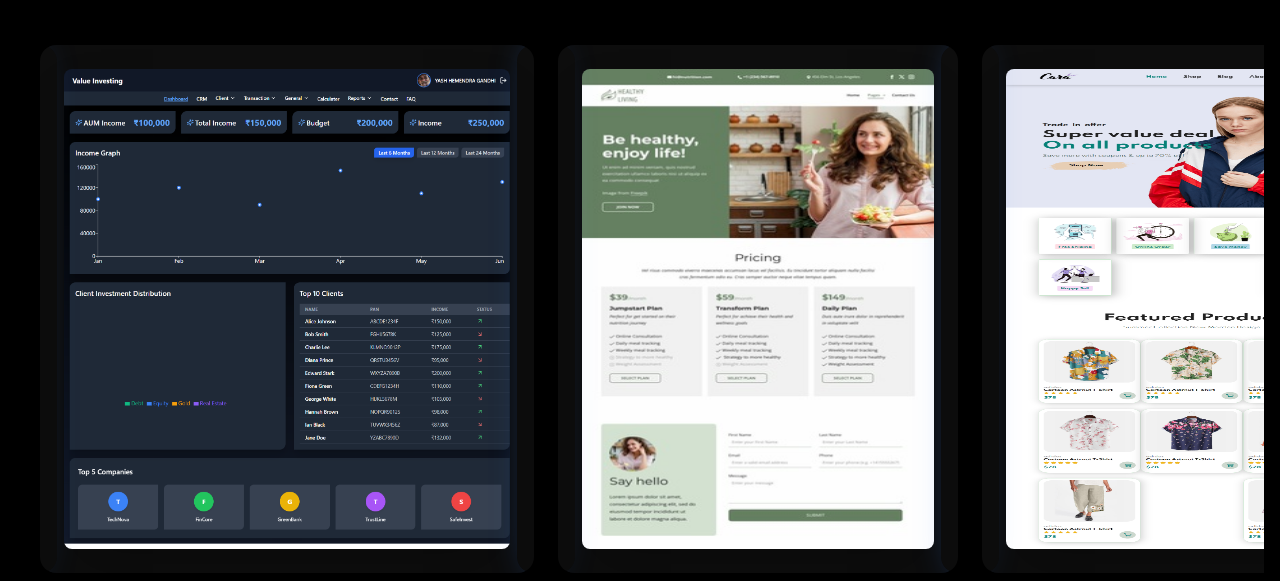
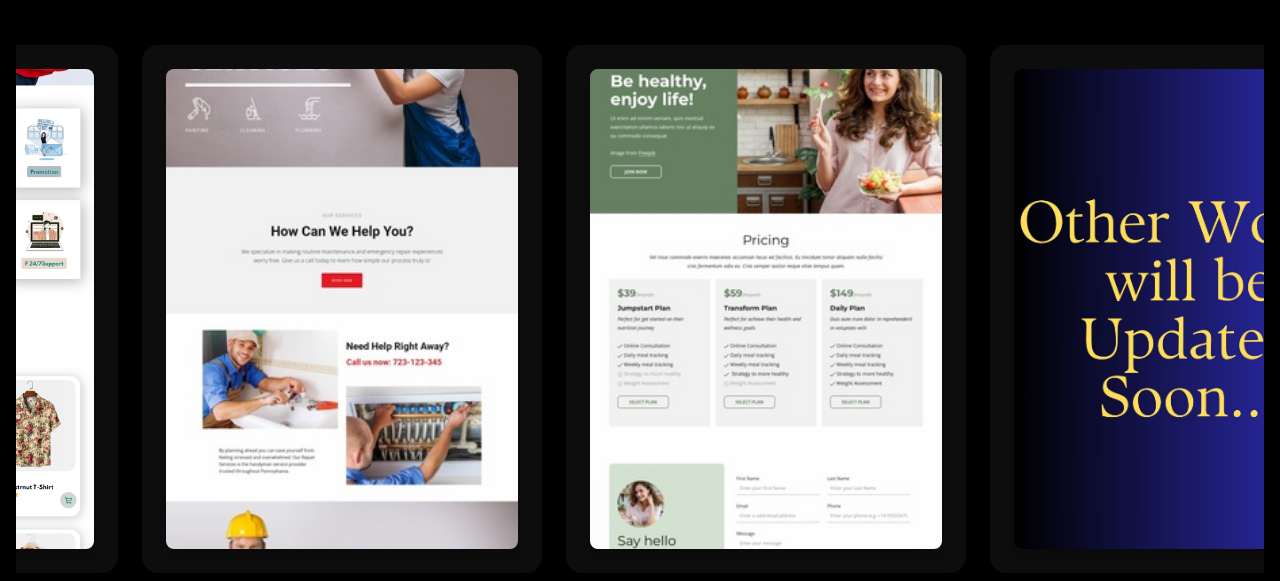
Before and after one commit to ValueInvest23/Value-Portfolio, a React (Vite) app: page / in a window 1280 px wide. Shown: the part 899-1480 px from the top of the page. Built offline with nearby package versions, Linux system fonts and the light colour scheme.

Commit message:
changes in carts

```diff
--- a/src/Cart.jsx
+++ b/src/Cart.jsx
@@ -1,6 +1,7 @@
 import React, { useRef, useEffect, useState } from "react";
 import { FontAwesomeIcon } from "@fortawesome/react-fontawesome";
 import { faChevronLeft, faChevronRight } from "@fortawesome/free-solid-svg-icons";
+import { motion, useInView } from "framer-motion";
 
 const projects = [
   "/image6.png",
@@ -13,6 +14,8 @@ const projects = [
 
 export default function ProjectCarousel() {
   const scrollRef = useRef(null);
+  const sectionRef = useRef(null);
+  const isInView = useInView(sectionRef, { once: true });
   const isDragging = useRef(false);
   const startX = useRef(0);
   const scrollLeft = useRef(0);
@@ -26,11 +29,10 @@ export default function ProjectCarousel() {
       if (slider.scrollLeft + 1 >= slider.scrollWidth - slider.clientWidth) {
         slider.scrollTo({ left: 0, behavior: "auto" });
       } else {
-        slider.scrollLeft += 0.5; // Slower speed
+        slider.scrollLeft += 2;
       }
     }, 10);
   };
-
 
   const stopAutoScroll = () => {
     clearInterval(autoScrollInterval.current);
@@ -111,31 +113,48 @@ export default function ProjectCarousel() {
   }, []);
 
   return (
-    <div id="work" className="bg-black text-white py-16 px-4 overflow-hidden ">
-      <h2 className="text-3xl sm:text-4xl font-bold mb-10 text-center text-blue-400 drop-shadow-lg">
+    <motion.div
+      ref={sectionRef}
+      id="work"
+      initial={{ opacity: 0, y: 100 }}
+      animate={isInView ? { opacity: 1, y: 0 } : {}}
+      transition={{ duration: 1.2, ease: "easeOut" }}
+      className="relative py-16 px-4 overflow-hidden bg-black no-scrollbar"
+    >
+      <div className="absolute inset-0 bg-[radial-gradient(ellipse_at_top_left,_var(--tw-gradient-stops))] from-black via-black to-[#0f172a] opacity-80 animate-[pulse_18s_infinite] z-0"></div>
+      <motion.h2
+        initial={{ opacity: 0, scale: 0.8 }}
+        animate={isInView ? { opacity: 1, scale: 1 } : {}}
+        transition={{ duration: 0.8, delay: 0.2 }}
+        className="relative z-10 text-3xl sm:text-4xl font-bold mb-10 text-center text-blue-400 drop-shadow-lg"
+      >
         Work
-      </h2>
-      <div className="relative">
-        <div
+      </motion.h2>
+      <div className="relative z-10">
+        <motion.div
           ref={scrollRef}
           onMouseEnter={() => setIsHovered(true)}
           onMouseLeave={() => setIsHovered(false)}
-          className="flex gap-4 sm:gap-6 px-2 sm:px-6 transition-all duration-700 ease-[cubic-bezier(0.25,0.1,0.25,1)] overflow-hidden cursor-grab active:cursor-grabbing select-none"
+          className="flex gap-4 sm:gap-6 px-2 sm:px-6 overflow-x-auto scroll-smooth cursor-grab active:cursor-grabbing select-none no-scrollbar"
         >
           {projects.map((src, index) => (
-            <div
+            <motion.div
               key={index}
-              className="flex-shrink-0 rounded-2xl overflow-hidden bg-[#0d0d0d] p-4 sm:p-6 min-w-[300px] sm:min-w-[400px] min-h-[400px] sm:min-h-[480px] shadow-xl hover:shadow-[0_0_40px_rgba(59,130,246,0.8)] transform hover:scale-105 transition duration-700 ease-in-out relative before:content-[''] before:absolute before:inset-y-0 before:right-[-15px] before:w-8 before:rounded-full before:shadow-[20px_0_40px_rgba(59,130,246,0.6)] after:content-[''] after:absolute after:inset-y-0 after:left-[-15px] after:w-8 after:rounded-full after:shadow-[-20px_0_40px_rgba(59,130,246,0.3)]"
+              initial={{ opacity: 0, y: 50, scale: 0.95 }}
+              animate={isInView ? { opacity: 1, y: 0, scale: 1 } : {}}
+              transition={{ duration: 0.6, delay: index * 0.15 }}
+              whileHover={{ scale: 1.03, boxShadow: "0px 0px 24px rgba(59,130,246,0.45)" }}
+              className="flex-shrink-0 rounded-2xl overflow-hidden bg-[#0d0d0d] p-4 sm:p-6 min-w-[280px] sm:min-w-[360px] md:min-w-[400px] min-h-[360px] sm:min-h-[420px] md:min-h-[480px] shadow-xl transform transition duration-500 ease-in-out"
             >
               <img
                 src={src}
                 alt={`Project ${index + 1}`}
-                className="w-full h-120 object-cover-fit rounded-lg shadow-2xl"
+                className="w-full h-120 object-cover rounded-lg shadow-xl"
               />
-            </div>
+            </motion.div>
           ))}
-        </div>
+        </motion.div>
       </div>
-    </div>
+    </motion.div>
   );
 }
--- a/src/index.css
+++ b/src/index.css
@@ -8,4 +8,14 @@
 
 html, body {
   overflow-x: hidden;
+
+/* Hide scrollbar */
+.no-scrollbar::-webkit-scrollbar {
+  display: none;
 }
+.no-scrollbar {
+  -ms-overflow-style: none; /* IE and Edge */
+  scrollbar-width: none;    /* Firefox */
+}
+
+}
```
